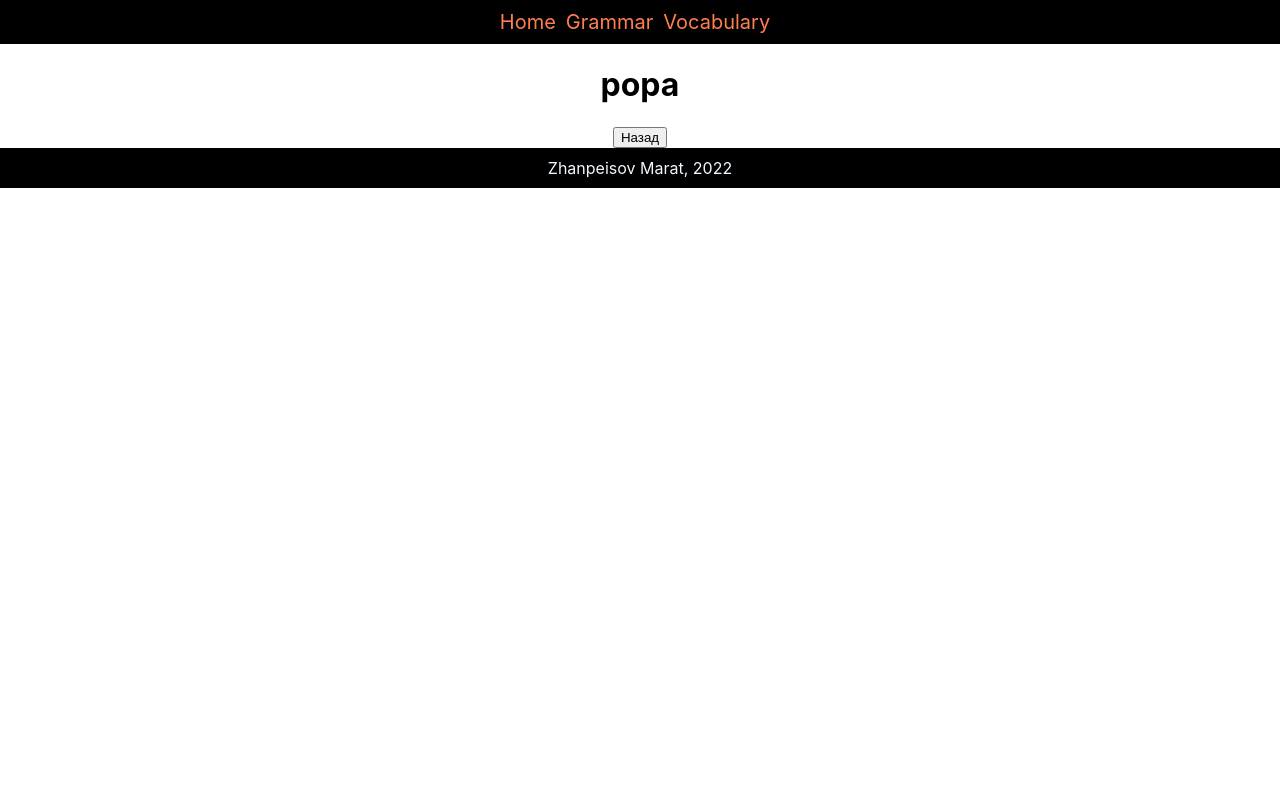
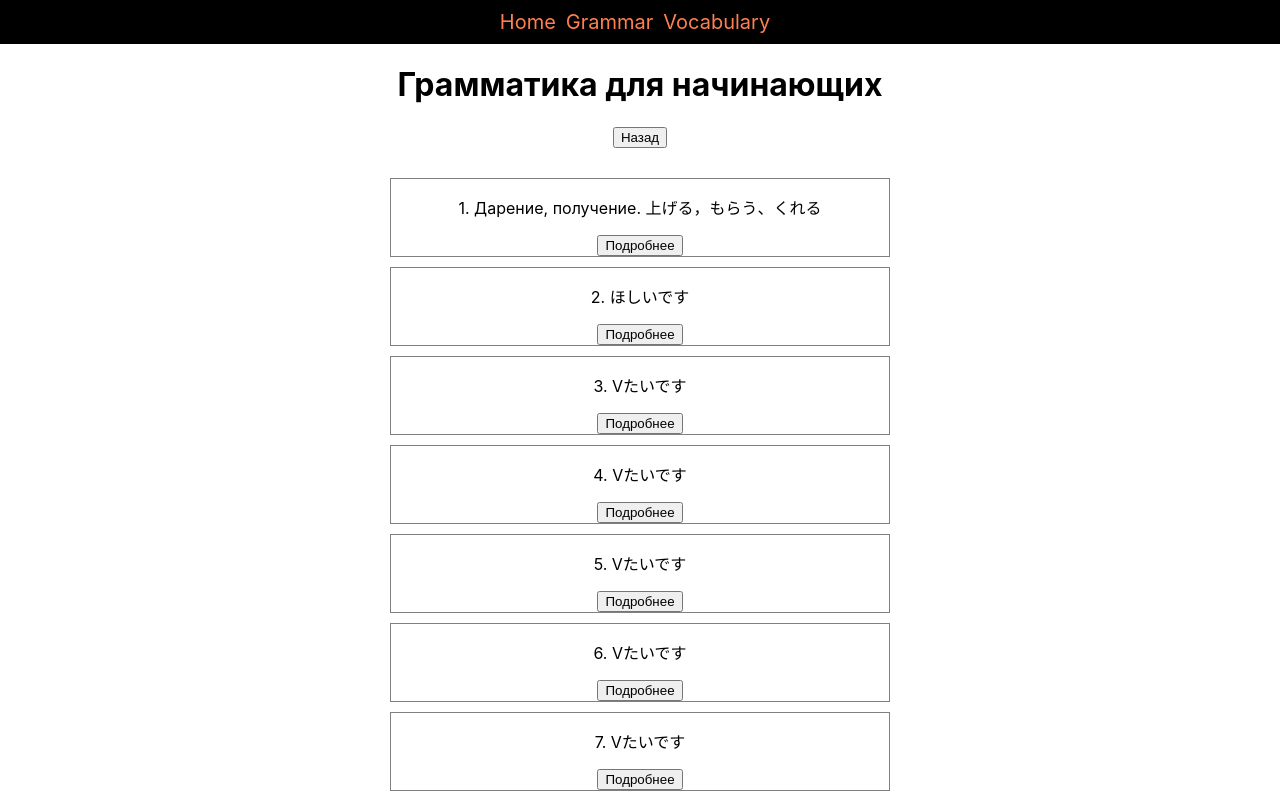
Before and after one commit to themjdex/japan-study, a React (Create React App) app: page /grammar/beginner in a window 1280 px wide. Shown: the top 800 px of the page. Built offline with nearby package versions, Linux system fonts and the light colour scheme.

Commit message:
added grammar list

```diff
--- /dev/null
+++ b/src/json/grammarBegginer.js
@@ -0,0 +1,15 @@
+const grammarList = [
+    {id: 1, title: 'Дарение, получение. 上げる，もらう、くれる'},
+    {id: 2, title: 'ほしいです'},
+    {id: 3, title: 'Vたいです'},
+    {id: 4, title: 'Vたいです'},
+    {id: 5, title: 'Vたいです'},
+    {id: 6, title: 'Vたいです'},
+    {id: 7, title: 'Vたいです'},
+    {id: 8, title: 'Vたいです'},
+    {id: 9, title: 'Vたいです'},
+    {id: 10, title: 'Vたいです'},
+
+];
+
+export default grammarList;
--- a/src/pages/BeginnerPage/BeginnerPage.jsx
+++ b/src/pages/BeginnerPage/BeginnerPage.jsx
@@ -1,5 +1,8 @@
 import React from 'react';
 import {useNavigate} from "react-router-dom";
+import grammarList from '../../json/grammarBegginer';
+import GrammarItem from "../GrammarItem/GrammarItem";
+import classes from './BeginnerPage.module.css';
 
 const BeginnerPage = () => {
     const navigate = useNavigate();
@@ -10,8 +13,9 @@ const BeginnerPage = () => {
 
     return (
         <div>
-            <h1>popa</h1>
-            <button onClick={goBack}>Назад</button>
+            <h1>Грамматика для начинающих</h1>
+            <button onClick={goBack} className={classes.btn_Back}>Назад</button>
+            {grammarList.map(post => <GrammarItem title={post.title} id={post.id}/>)}
         </div>
     );
 };
--- /dev/null
+++ b/src/pages/BeginnerPage/BeginnerPage.module.css
@@ -0,0 +1,3 @@
+.btn_Back {
+    margin-bottom: 20px;
+}
--- /dev/null
+++ b/src/pages/GrammarItem/GrammarItem.jsx
@@ -0,0 +1,13 @@
+import React from 'react';
+import classes from './GrammarItem.module.css';
+
+const GrammarItem = ({title, id}) => {
+    return (
+        <div className={classes.grammar_post}>
+            <p>{id}. {title}</p>
+            <button>Подробнее</button>
+        </div>
+    );
+};
+
+export default GrammarItem;
--- /dev/null
+++ b/src/pages/GrammarItem/GrammarItem.module.css
@@ -0,0 +1,12 @@
+* {
+    box-sizing: border-box;
+}
+.grammar_post {
+    display: flex;
+    justify-content: center;
+    align-items: center;
+    flex-direction: column;
+    border: 1px solid gray;
+    width: 500px;
+    margin: 10px auto;
+}
```
